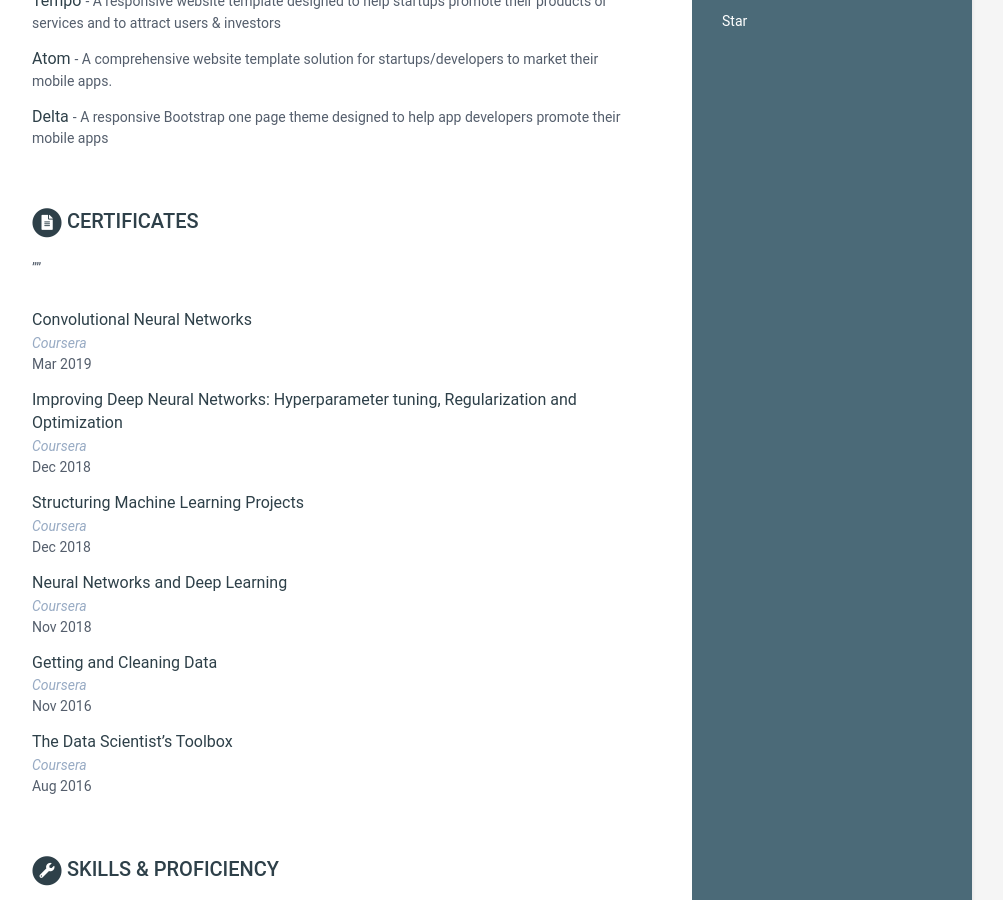
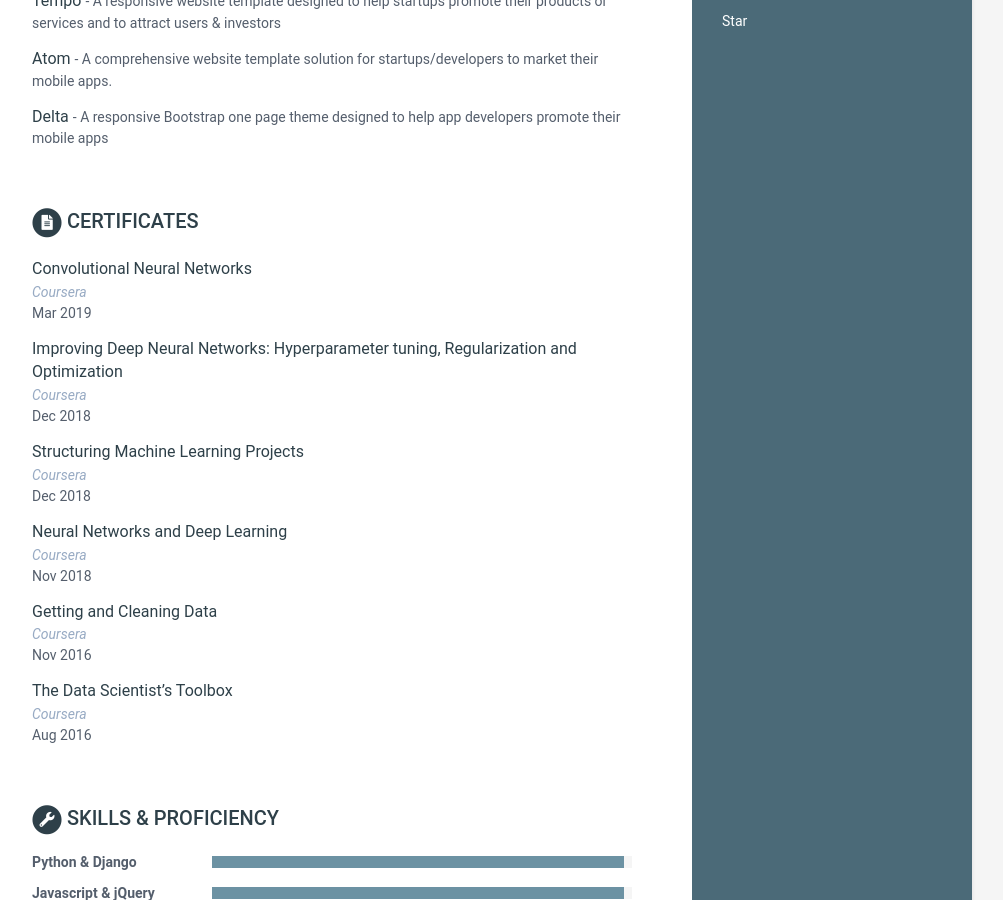
Before and after one commit to tillroy/tillroy.github.io, a Jekyll site: the page built from cv.md, in a window 1280 px wide and 900 px high, scrolled down 1133 px. Shown: the whole window, without its empty margins (168-1171 px from the left). Built offline with Jekyll 4.4.1, drawn with Linux system fonts in a browser that asks for light colours.

Commit message:
clean into

```diff
--- a/_data/data.yml
+++ b/_data/data.yml
@@ -160,8 +160,7 @@ publications:
 
 certification:
     title: Certificates
-    intro: |
-      ""
+    intro:
 
     certificates:
       - title: Convolutional Neural Networks
```
